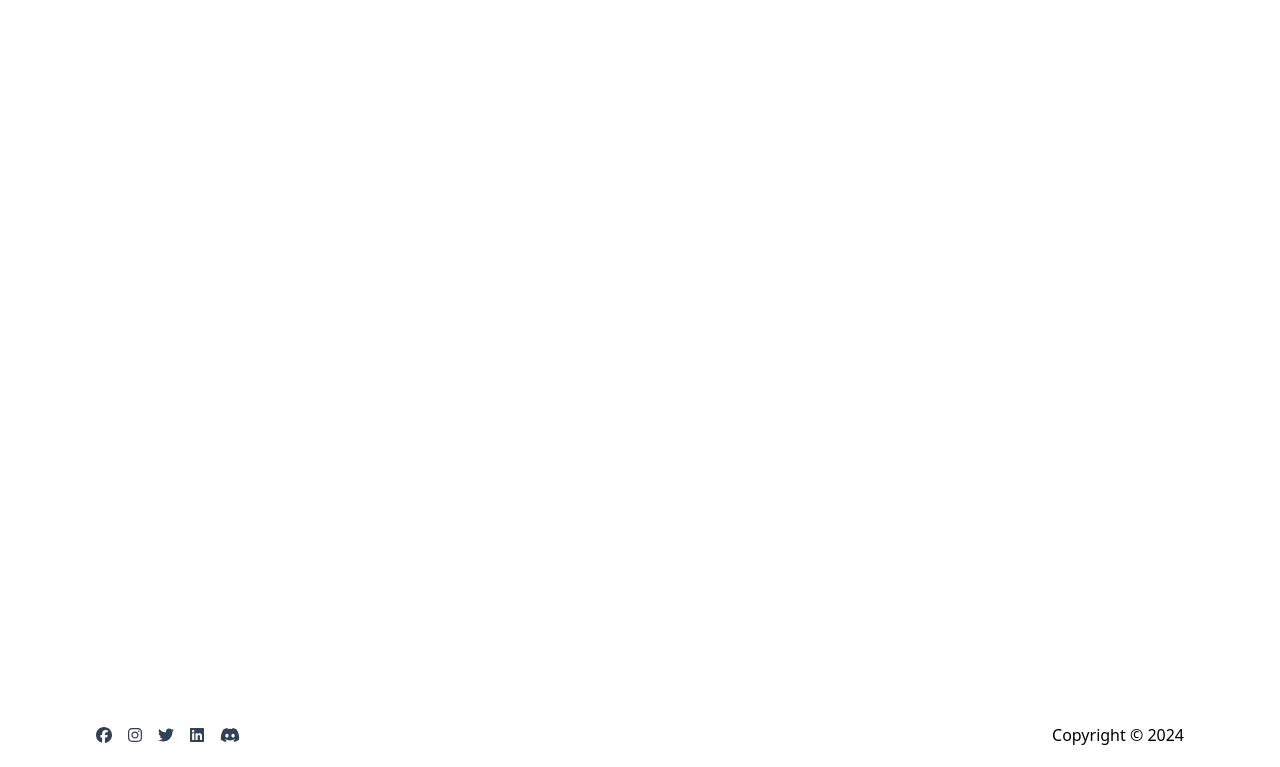
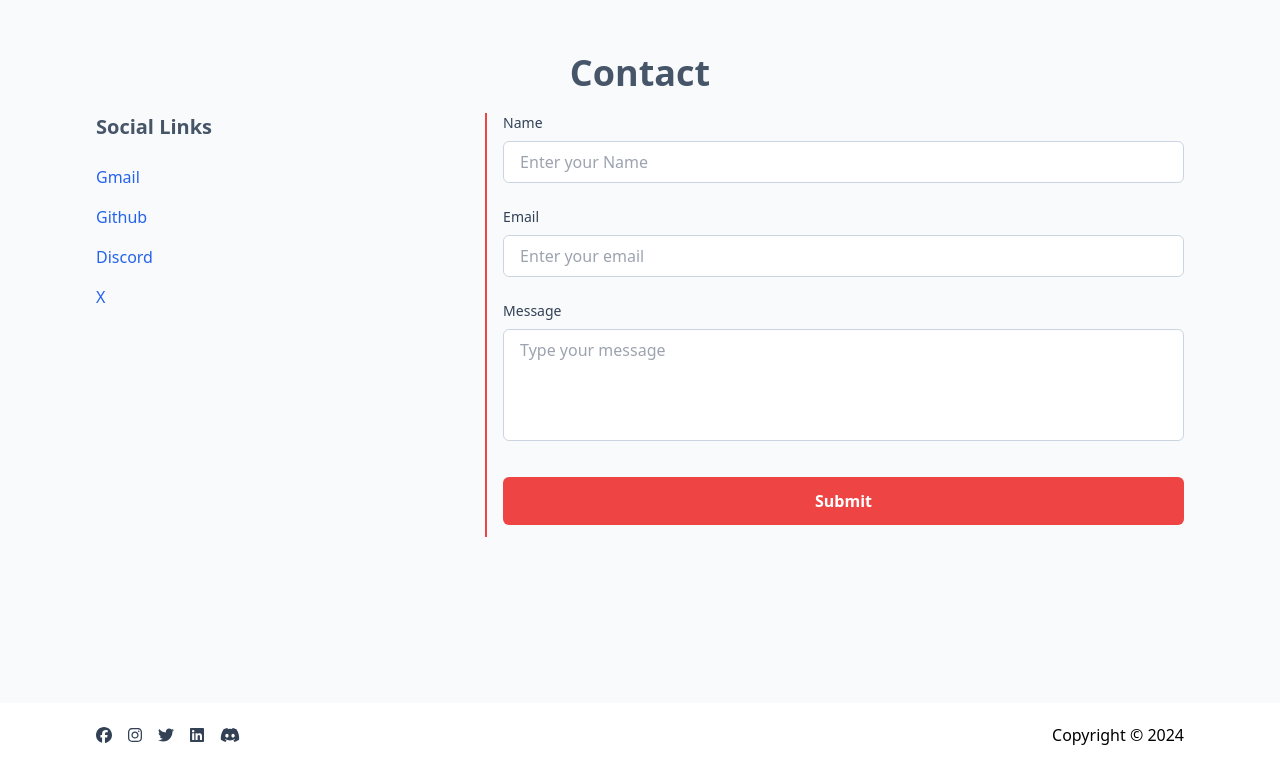
Before and after one commit to 1Shivam4/Portfolio, a React (Vite) app: page / in a window 1280 px wide. Shown: the part 3293-4060 px from the top of the page. Built offline with nearby package versions, Linux system fonts and the light colour scheme.

Commit message:
adding form ui

```diff
--- a/src/components/ui/Contact.tsx
+++ b/src/components/ui/Contact.tsx
@@ -1,5 +1,127 @@
+import React from "react";
 import { SectionWrapper } from "../styles/GlobalStyles";
+import { Button } from "./Button";
+
+interface FormProps {
+  fieldType: "input" | "textarea";
+  type: string;
+  placeholder: string;
+  required: boolean;
+  label: string;
+}
+
+interface SocialLinks {
+  name: string;
+  link: string;
+  img: string;
+}
+
+const formFields: FormProps[] = [
+  {
+    fieldType: "input",
+    type: "text",
+    placeholder: "Enter your Name",
+    required: true,
+    label: "Name",
+  },
+  {
+    fieldType: "input",
+    type: "email",
+    placeholder: "Enter your email",
+    required: true,
+    label: "Email",
+  },
+  {
+    fieldType: "textarea",
+    type: "textarea",
+    placeholder: "Type your message",
+    required: false,
+    label: "Message",
+  },
+];
+
+const socials: SocialLinks[] = [
+  {
+    name: "Gmail",
+    link: "mailto:shivamsahni507@gmail.com",
+    img: "", // Add image URLs if needed
+  },
+  {
+    name: "Github",
+    link: "",
+    img: "",
+  },
+  {
+    name: "Discord",
+    link: "",
+    img: "",
+  },
+  {
+    name: "X",
+    link: "",
+    img: "",
+  },
+];
 
 export default function Contact() {
-  return <SectionWrapper></SectionWrapper>;
+  function handleSubmit(e: React.FormEvent<HTMLFormElement>) {
+    e.preventDefault();
+  }
+
+  return (
+    <SectionWrapper className="bg-slate-50">
+      <h2 className="my-5 text-4xl font-bold text-slate-600 text-center">
+        Contact
+      </h2>
+
+      <div className="mx-4 md:mx-24 flex flex-col md:flex-row justify-between gap-10">
+        <div className="md:w-1/3 flex flex-col gap-4">
+          <h3 className="text-xl font-semibold text-slate-600 mb-2">
+            Social Links
+          </h3>
+          {socials.map((soci) => (
+            <a
+              key={soci.name}
+              href={soci.link}
+              target="_blank"
+              rel="noopener noreferrer"
+              className="text-blue-600 hover:underline hover:text-blue-800 transition duration-200"
+            >
+              {soci.name}
+            </a>
+          ))}
+        </div>
+
+        {/* Form */}
+        <div className="md:w-2/3 border-l-2 border-red-500 pl-4">
+          <form
+            className="flex flex-col gap-6"
+            onSubmit={(e) => handleSubmit(e)}
+          >
+            {formFields.map((field, idx) => (
+              <div key={idx} className="flex flex-col gap-2">
+                <label className="text-sm font-medium text-slate-700">
+                  {field.label}
+                </label>
+                {field.fieldType === "input" ? (
+                  <input
+                    type={field.type}
+                    placeholder={field.placeholder}
+                    required={field.required}
+                    className="border border-slate-300 rounded-md px-4 py-2 focus:outline-none focus:ring-2 focus:ring-red-400"
+                  />
+                ) : (
+                  <textarea
+                    placeholder={field.placeholder}
+                    className="border border-slate-300 rounded-md px-4 py-2 h-28 resize-none focus:outline-none focus:ring-2 focus:ring-red-400"
+                  />
+                )}
+              </div>
+            ))}
+            <Button name="Submit" type="submit" />
+          </form>
+        </div>
+      </div>
+    </SectionWrapper>
+  );
 }
```
